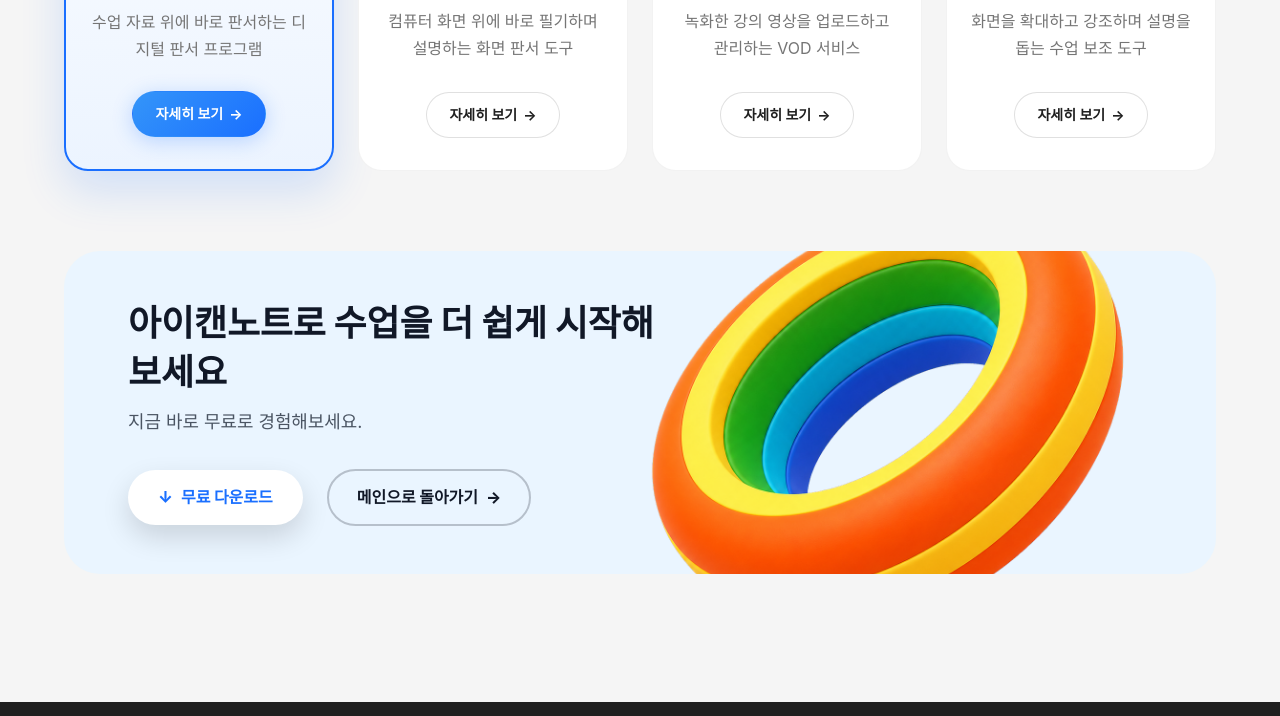
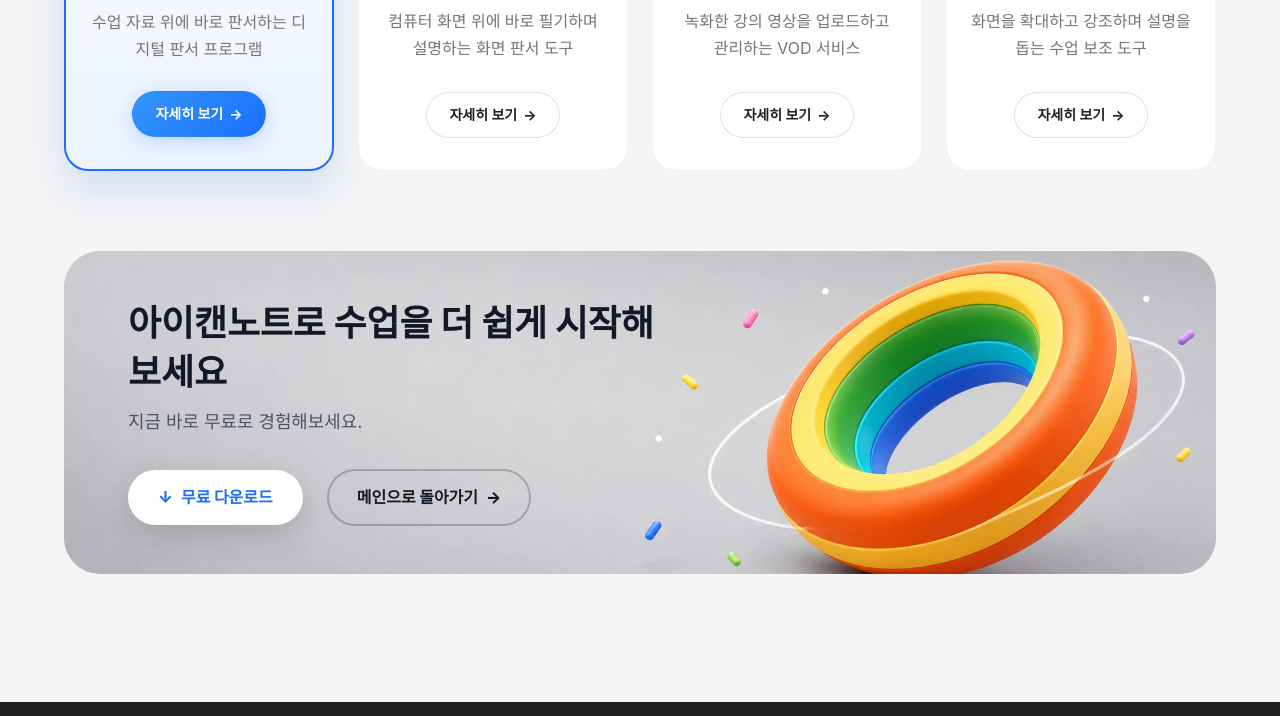
Before and after one commit to jiwon12011/icannote, a plain HTML site: page usecases.html in a window 1280 px wide. Shown: the part 5421-6137 px from the top of the page. Drawn offline with Linux system fonts and the light colour scheme; a web font is replaced by a local one.

Commit message:
Revert "CTA 링 이미지 투명 배경으로 교체"
This reverts commit 460e6fd1afe9b96f27eec391ed2d4ad6a9d3f8bb.

```diff
--- a/styles.css
+++ b/styles.css
@@ -1186,26 +1186,27 @@
 }
 .series-card--featured .series-card__btn:hover { color: #fff; filter: brightness(1.05); }
 
-/* CTA 밴드 — 배경은 CSS로 깔고 무지개 링만 투명 PNG로 배치 */
+/* CTA 밴드 — 무지개 링 와이드 배너를 배경으로, 텍스트는 좌측 오버레이 */
 .cta {
   position: relative; overflow: hidden;
   max-width: var(--container-max);
   margin: var(--space-20) auto 0;
   border-radius: 36px;
   padding: var(--space-12) var(--space-16);
+  /* 시안처럼 납작한 밴드: 이미지를 와이드로 크롭(cover) */
   min-height: 280px;
   display: flex; align-items: center;
   background-image: -webkit-image-set(
-    url('assets/cta/cta-rainbow-ring-cutout.webp') type('image/webp'),
-    url('assets/cta/cta-rainbow-ring-cutout.png') type('image/png')
+    url('assets/cta/cta-rainbow-ring-gray-wide.webp') type('image/webp'),
+    url('assets/cta/cta-rainbow-ring-gray-wide.png') type('image/png')
   );
   background-image: image-set(
-    url('assets/cta/cta-rainbow-ring-cutout.webp') type('image/webp'),
-    url('assets/cta/cta-rainbow-ring-cutout.png') type('image/png')
+    url('assets/cta/cta-rainbow-ring-gray-wide.webp') type('image/webp'),
+    url('assets/cta/cta-rainbow-ring-gray-wide.png') type('image/png')
   );
-  background-color: #EAF5FF;
-  background-size: min(52%, 680px) auto;
-  background-position: right 6% center;
+  background-color: #E5E7EB;
+  background-size: cover;
+  background-position: center center;
   background-repeat: no-repeat;
   text-align: left;
 }
@@ -1262,8 +1263,8 @@
     aspect-ratio: auto; text-align: left;
     padding: var(--space-12) var(--space-8);
     /* 모바일: 링이 우측에서 잘리므로 텍스트 가독성용 오버레이 */
-    background-position: right -30% bottom 50%;
-    background-size: min(78%, 420px) auto;
+    background-position: right center;
+    background-size: cover;
   }
   .cta::before {
     content: ""; position: absolute; inset: 0; z-index: 0;
@@ -1966,14 +1967,14 @@
 /* CTA: 로고 링 이미지는 유지하고 배경만 블루 테마에 맞춘다 */
 .theme-blue .cta {
   background-image: -webkit-image-set(
-    url('assets/cta/cta-rainbow-ring-cutout.webp') type('image/webp'),
-    url('assets/cta/cta-rainbow-ring-cutout.png') type('image/png')
+    url('assets/cta/cta-rainbow-ring-gray-wide.webp') type('image/webp'),
+    url('assets/cta/cta-rainbow-ring-gray-wide.png') type('image/png')
   );
   background-image: image-set(
-    url('assets/cta/cta-rainbow-ring-cutout.webp') type('image/webp'),
-    url('assets/cta/cta-rainbow-ring-cutout.png') type('image/png')
+    url('assets/cta/cta-rainbow-ring-gray-wide.webp') type('image/webp'),
+    url('assets/cta/cta-rainbow-ring-gray-wide.png') type('image/png')
   );
-  background-color: #EAF5FF;
+  background-color: #E5E7EB;
 }
 .theme-blue .cta::before { display: none; }
 
```
Also changed, not shown: assets/cta/cta-rainbow-ring-cutout.png (deleted), assets/cta/cta-rainbow-ring-cutout.webp (deleted).
